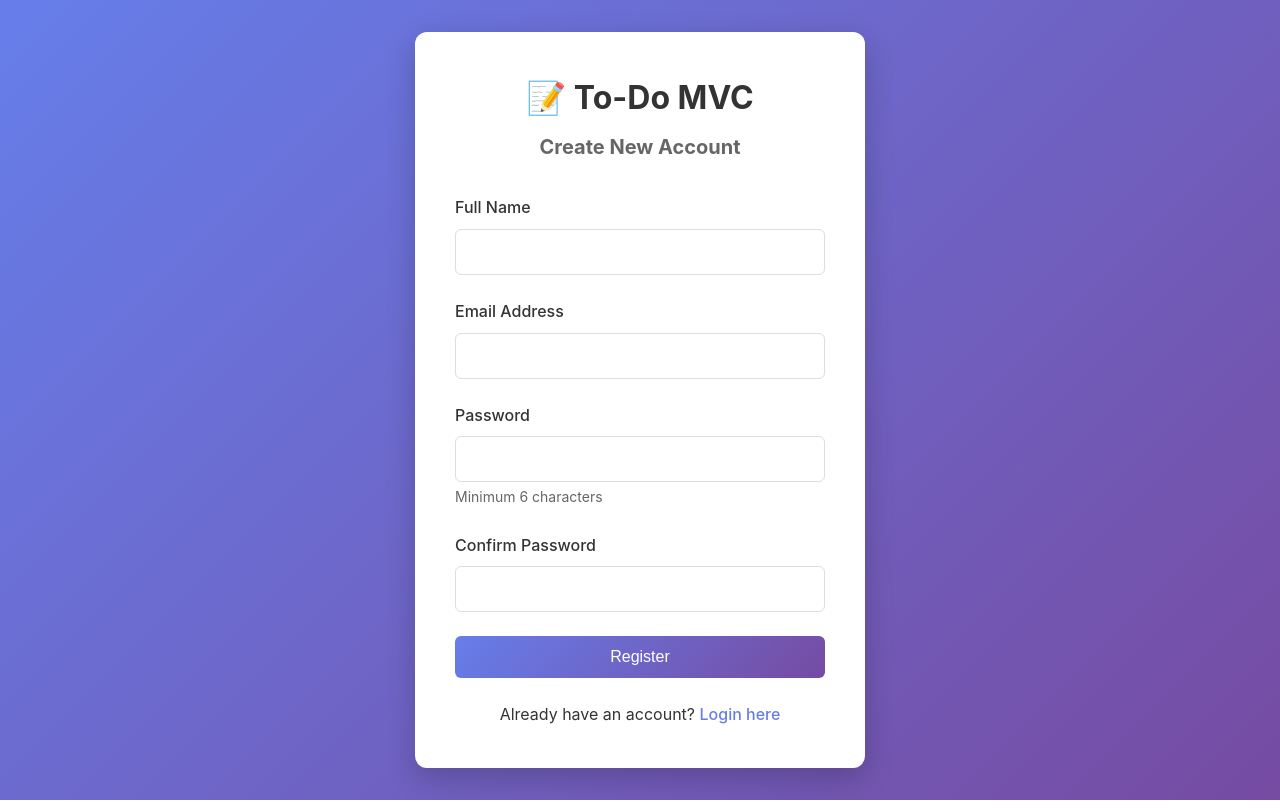
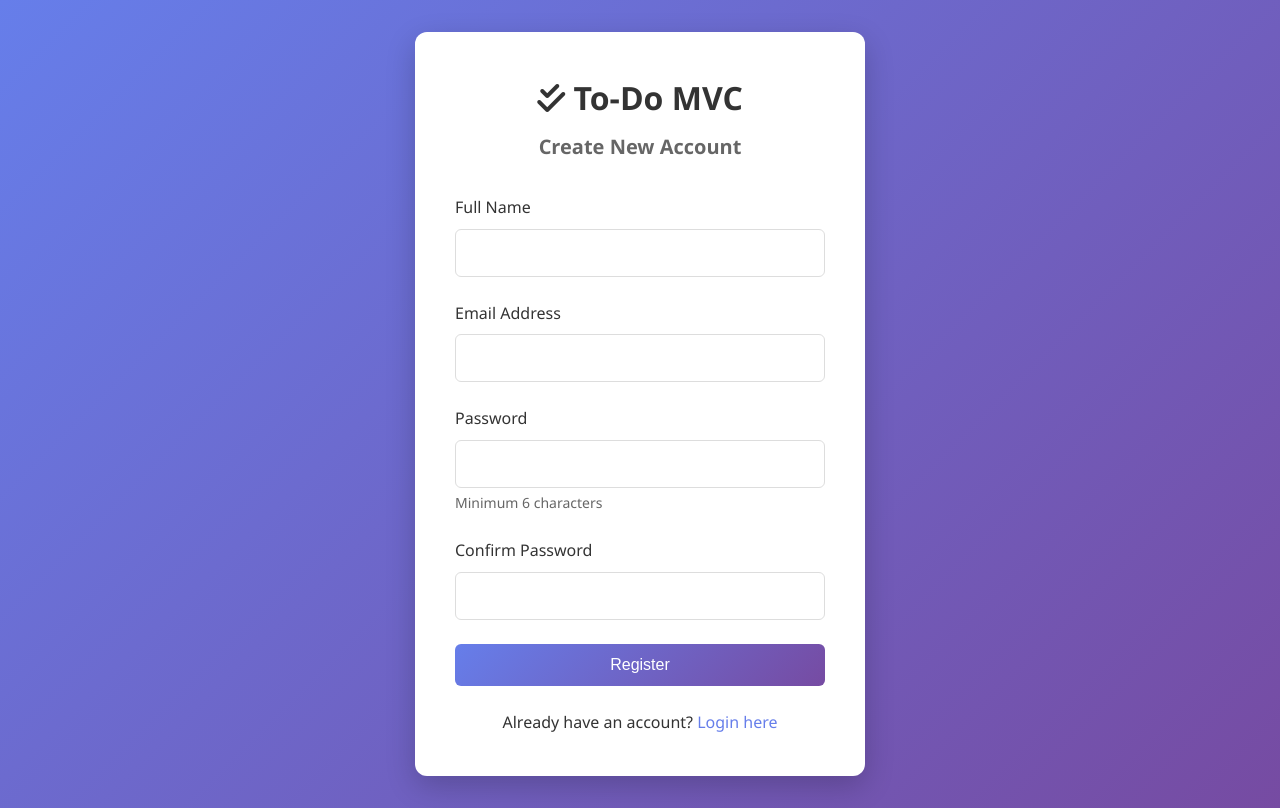
Before and after one commit to oopsohinc/TodoPHP, a PHP site: page /register in a window 1280 px wide. Run offline with PHP 8.4, Linux system fonts and the light colour scheme.

Commit message:
Sửa logo, đồng bộ css

```diff
--- a/app/Views/auth/login.php
+++ b/app/Views/auth/login.php
@@ -4,13 +4,14 @@
     <meta charset="UTF-8">
     <meta name="viewport" content="width=device-width, initial-scale=1.0">
     <title><?= $title ?? 'Login' ?></title>
+    <link rel="stylesheet" href="https://cdnjs.cloudflare.com/ajax/libs/font-awesome/6.4.0/css/all.min.css">
     <link rel="stylesheet" href="../css/style.css">
 </head>
 <body>
     <div class="auth-container">
         <div class="auth-box">
-            <h1>📝 To-Do MVC</h1>
-            <h2>Login to Your Account</h2>
+            <h1 class="auth-title"><i class="fa-solid fa-check-double"></i> To-Do MVC</h1>
+            <h2 class="auth-subtitle">Login to Your Account</h2>
 
             <!-- Flash Messages -->
             <?php if ($success = \App\Core\Session::getFlash('success')): ?>
--- a/app/Views/auth/register.php
+++ b/app/Views/auth/register.php
@@ -4,13 +4,14 @@
     <meta charset="UTF-8">
     <meta name="viewport" content="width=device-width, initial-scale=1.0">
     <title><?= $title ?? 'Register' ?></title>
+    <link rel="stylesheet" href="https://cdnjs.cloudflare.com/ajax/libs/font-awesome/6.4.0/css/all.min.css">
     <link rel="stylesheet" href="../css/style.css">
 </head>
 <body>
     <div class="auth-container">
         <div class="auth-box">
-            <h1>📝 To-Do MVC</h1>
-            <h2>Create New Account</h2>
+            <h1 class="auth-title"><i class="fa-solid fa-check-double"></i> To-Do MVC</h1>
+            <h2 class="auth-subtitle">Create New Account</h2>
 
             <!-- Flash Messages -->
             <?php if ($error = \App\Core\Session::getFlash('error')): ?>
--- a/public/css/style.css
+++ b/public/css/style.css
@@ -10,7 +10,7 @@ body {
     flex-direction: column;
     min-height: 100vh;
 
-    font-family: -apple-system, BlinkMacSystemFont, 'Segoe UI', Roboto, 'Helvetica Neue', Arial, sans-serif;
+    font-family: 'Segoe UI', Tahoma, Geneva, Verdana, sans-serif;
     line-height: 1.6;
     color: #333;
     background-color: #f5f5f5;
@@ -29,6 +29,21 @@ main {
     margin: 0 auto;
     padding: 0 20px;
 }
+
+/* Login + Register Pages */
+.auth-title {
+    font-size: 2rem;
+    text-align: center;
+    margin-bottom: 0.5rem;
+    color: #333;
+}
+.auth-subtitle {
+    font-size: 1.25rem;
+    text-align: center;
+    color: #666;
+    margin-bottom: 2rem;
+}
+
 
 /* Navigation Bar */
 .navbar {
```
